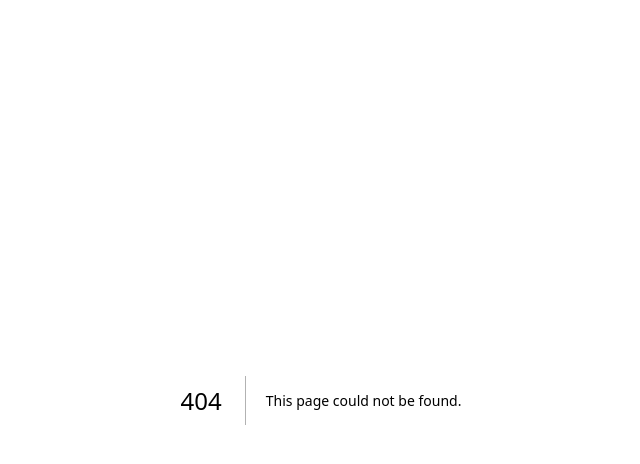
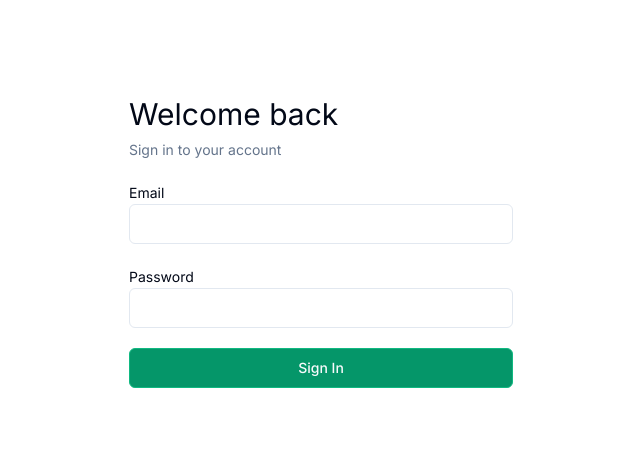
Before and after one commit to koyablue/eventuner, a Next.js app: page /sign-in in a window 1280 px wide. Before the commit this address had no page. Shown: the top 464 px of the page, without its empty margins (319-959 px from the left). Built offline with nearby package versions, Linux system fonts and the light colour scheme.

Commit message:
[WIP] Auth UIs

```diff
--- /dev/null
+++ b/src/app/sign-in/page.tsx
@@ -0,0 +1,42 @@
+"use client";
+
+import { useFormState } from "react-dom";
+import { Label } from "@/components/ui/label";
+import { Input } from "@/components/ui/input";
+import { Button } from "@/components/ui/button";
+import { SignInFormState, signInAction } from "@/features/auth/signIn/actions/signInAction";
+
+export default function SignIn () {
+  const initialFormState: SignInFormState = {};
+
+  const [formState, dispatch] = useFormState(signInAction, initialFormState);
+
+  return (
+    <div className="min-h-screen">
+      <main className="flex flex-col items-center justify-center gap-5 pt-16 px-5 pb-8">
+        <div className="w-96 flex flex-col gap-5">
+          <div>
+            <h1 className="mt-8 mb-2 text-2xl lg:text-3xl">Welcome back</h1>
+            <h2 className="text-sm text-muted-foreground">Sign in to your account</h2>
+          </div>
+          <form action={dispatch}>
+            <div className="flex flex-col gap-5">
+              <div>
+                <Label className="font-normal">Email</Label>
+                <Input name="email" className="focus-visible:border-emerald-500 focus-visible:ring-0 focus-visible:ring-offset-0" />
+              </div>
+
+              <div>
+                <Label className="font-normal">Password</Label>
+                <Input type="password" name="password" className="focus-visible:border-emerald-500 focus-visible:ring-0 focus-visible:ring-offset-0" />
+              </div>
+              <Button type="submit" className="bg-emerald-600 border border-emerald-500 hover:bg-emerald-700">
+                Sign In
+              </Button>
+            </div>
+          </form>
+        </div>
+      </main>
+    </div>
+  );
+};
--- /dev/null
+++ b/src/app/sign-up/page.tsx
@@ -0,0 +1,44 @@
+"use client";
+
+import { useFormState } from "react-dom";
+import { Label } from "@/components/ui/label";
+import { Input } from "@/components/ui/input";
+import { Button } from "@/components/ui/button";
+import { SignInFormState, signInAction } from "@/features/auth/signIn/actions/signInAction";
+import { PasswordInput } from "@/components/form/PasswordInput";
+import { Icons } from "@/components/icnos";
+
+export default function SignIn () {
+  const initialFormState: SignInFormState = {};
+
+  const [formState, dispatch] = useFormState(signInAction, initialFormState);
+
+  return (
+    <div className="min-h-screen">
+      <main className="flex flex-col items-center justify-center gap-5 pt-16 px-5 pb-8">
+        <div className="w-96 flex flex-col gap-5">
+          <div>
+            <h1 className="mt-8 mb-2 text-2xl lg:text-3xl">Get started</h1>
+            <h2 className="text-sm text-muted-foreground">Create a new account</h2>
+          </div>
+          <form action={dispatch}>
+            <div className="flex flex-col gap-5">
+              <div>
+                <Label className="font-normal">Email</Label>
+                <Input name="email" className="focus-visible:border-emerald-500 focus-visible:ring-0 focus-visible:ring-offset-0" />
+              </div>
+
+              <div>
+                <Label className="font-normal">Password</Label>
+                <PasswordInput inputProps={{ name: "password" }} iconProps={{ size: 20 }} />
+              </div>
+              <Button type="submit" className="bg-emerald-600 border border-emerald-500 hover:bg-emerald-700">
+                Sign Up
+              </Button>
+            </div>
+          </form>
+        </div>
+      </main>
+    </div>
+  );
+};
--- a/src/components/icnos.tsx
+++ b/src/components/icnos.tsx
@@ -10,6 +10,8 @@ import {
   HelpCircle,
   CheckCircle2,
   XCircle,
+  Eye,
+  EyeOff,
 } from 'lucide-react';
 
 export type Icon = LucideIcon;
@@ -25,4 +27,6 @@ export const Icons = {
   questionCircle: HelpCircle,
   checkCircle: CheckCircle2,
   xCircle: XCircle,
+  eye: Eye,
+  eyeOff: EyeOff,
 };
--- /dev/null
+++ b/src/features/auth/signIn/actions/signInAction.ts
@@ -0,0 +1,15 @@
+"use server";
+
+export type SignInFormState = {
+  errors?: {
+    email?: string[]
+    password?: string[]
+  }
+};
+
+export const signInAction = async (prevState: SignInFormState, formData: FormData) => {
+  console.log(formData.get("email"));
+  console.log(formData.get("password"));
+
+  return prevState;
+};
--- /dev/null
+++ b/src/features/home/components/Button.tsx
@@ -0,0 +1,22 @@
+import Link from "next/link";
+import { Button } from "@/components/ui/button";
+import { ReactNode } from "react";
+
+type Props = {
+  href: string
+  className?: string
+  children?: ReactNode
+};
+
+export const LinkButton = ({ href, className, children }: Props) => {
+  return (
+    <Button className={`w-32 p-0 flex items-center justify-center ${className}`}>
+      <Link
+        href={href}
+        className="flex items-center justify-center p-4 w-full h-full"
+      >
+        {children}
+      </Link>
+    </Button>
+  );
+};
--- a/src/lib/routes/web.ts
+++ b/src/lib/routes/web.ts
@@ -9,6 +9,7 @@ const { getPath: getWebRoute, getFullPath: getWebRouteFull } =
     home: "/",
     event: "/event",
     eventDetail: "/event/u/{uuid}",
+    signIn: "/sign-in"
   }, appBaseUrl);
 
 export { getWebRoute, getWebRouteFull };
```
